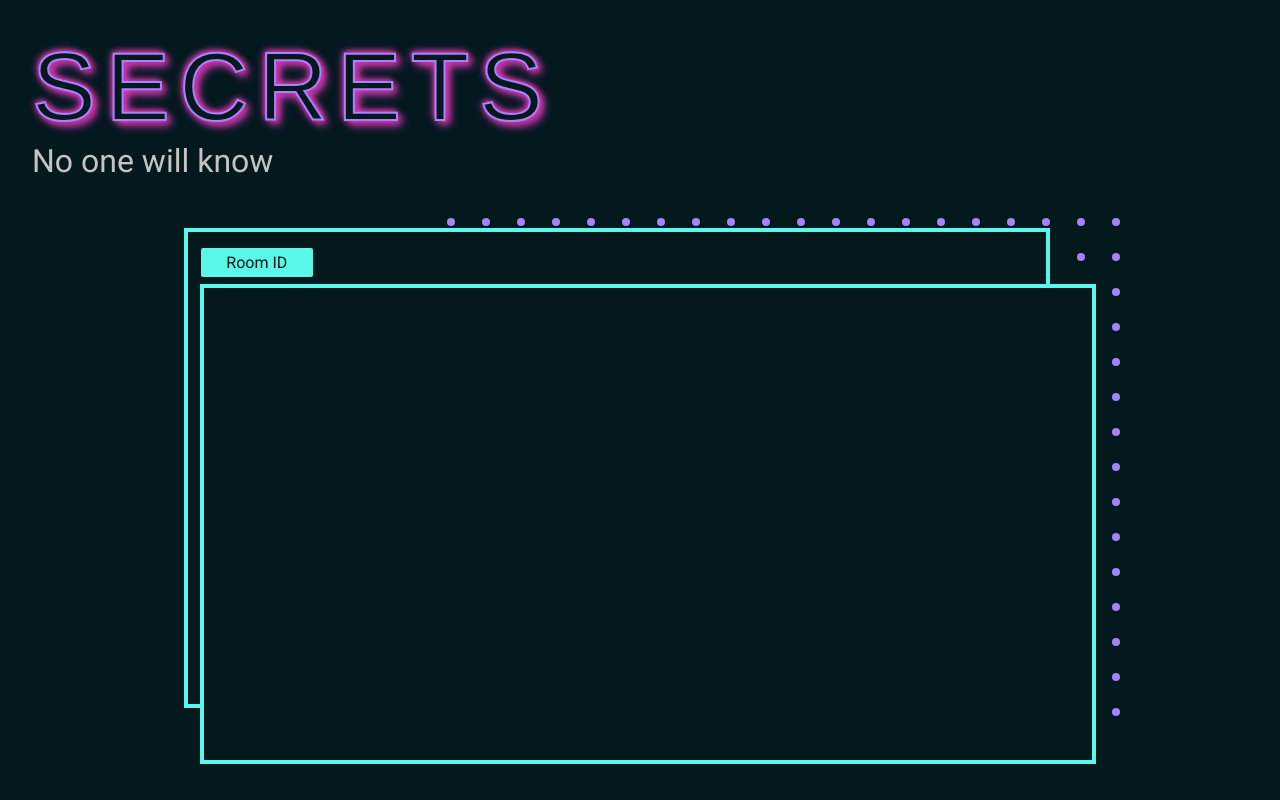
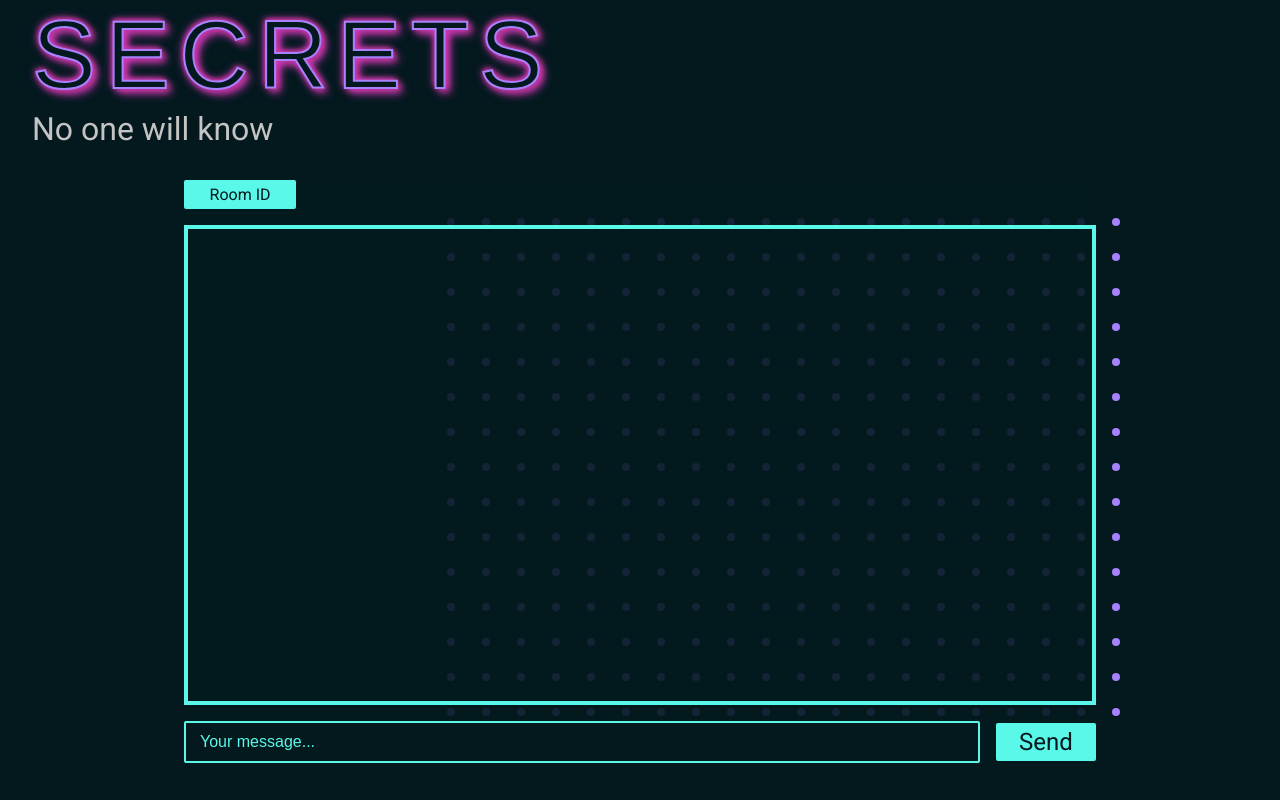
Before and after one commit to jamesncox/secrets, a React (Create React App) app: page / in a window 1280 px wide. Both pictures are taken after typing "Sample" into the empty fields and a click on the button "Create". Built offline with nearby package versions, Linux system fonts and the light colour scheme; a web font is replaced by a local one.

Commit message:
Refactor ChatPortal with one, semi-opaque box, with forms and buttons outside the box

```diff
--- a/src/components/ChatPortal.js
+++ b/src/components/ChatPortal.js
@@ -1,11 +1,30 @@
+import { useState } from "react";
+
 export default function ChatPortal() {
+  const [input, setInput] = useState("");
+
+  const handleOnChange = (e) => {
+    setInput(e.target.value);
+  };
+
   return (
     <div className="chat-portal-wrapper">
-      <div className="box-back-chat">
-        <button className="show-id-btn">Room ID</button>
-      </div>
+      <button className="show-id-btn">Room ID</button>
+      <div className="box-back-chat"></div>
+      <form name="basic" className="message-form">
+        <div className="input-wrapper">
+          <input
+            placeholder="Your message..."
+            className="id-input"
+            value={input}
+            onChange={handleOnChange}
+          />
 
-      <div className="box-front-chat"></div>
+          <button className="send-btn" type="submit">
+            Send
+          </button>
+        </div>
+      </form>
     </div>
   );
 }
--- a/src/stylesheets/App.css
+++ b/src/stylesheets/App.css
@@ -9,7 +9,9 @@ body {
 }
 
 .App {
-  margin: 2rem;
+  margin: 0;
+  margin-left: 2rem;
+  margin-right: 2rem;
 }
 
 .App::-moz-selection {
@@ -163,23 +165,21 @@ input::placeholder {
 
 /* chat portal box styles */
 .chat-portal-wrapper {
-  margin-top: 3rem;
+  margin-top: 2rem;
   width: 100%;
-  height: 60vh;
+  background: #03191ee3;
+  z-index: 10;
 }
 
 .box-back-chat {
   border: 4px solid #59f8e8;
-  height: 100%;
-  background: #03191e;
+  height: 60vh;
   box-sizing: border-box;
   left: 0;
   top: 0;
-  width: 95%;
 }
 
 .show-id-btn {
-  margin-top: 1rem;
   font-family: Roboto;
   font-size: 1rem;
   background-color: #59f8e8;
@@ -189,28 +189,34 @@ input::placeholder {
   width: 7rem;
   border: none;
   cursor: pointer;
-  margin-left: 0.8rem;
+  margin-bottom: 1rem;
 }
 
 .show-id-btn:hover {
   background-color: #f45b69;
 }
 
-.box-front-chat {
-  margin-top: -26.5rem;
+/* message styles */
+.message-form {
+  width: 100%;
+  margin-top: 1rem;
+}
+
+.send-btn {
+  font-family: Roboto;
+  font-size: 1.5rem;
+  background-color: #59f8e8;
+  color: #03191e;
+  border-radius: 2px;
+  padding: 5px 12px;
+  width: 7rem;
+  border: none;
+  cursor: pointer;
   margin-left: 1rem;
-  height: 100%;
-  /* width: 90%; */
-  background: #03191e;
-  z-index: 10;
-  border: 4px solid #59f8e8;
-  box-sizing: border-box;
-  display: flex;
-  flex-direction: column;
-  justify-content: center;
-  justify-items: start;
-  padding: 2rem;
-  position: sticky;
+}
+
+.send-btn:hover {
+  background-color: #f45b69;
 }
 
 /* Small dot grid */
@@ -219,10 +225,10 @@ input::placeholder {
   position: absolute;
   bottom: 10rem;
   right: 0rem;
+  z-index: -10;
 }
 
 .small-dot-grid {
-  z-index: -10;
   position: relative;
 }
 
@@ -233,9 +239,9 @@ input::placeholder {
   position: absolute;
   bottom: 0rem;
   right: 0rem;
+  z-index: -10;
 }
 
 .large-dot-grid {
-  z-index: -10;
   position: relative;
 }
```
